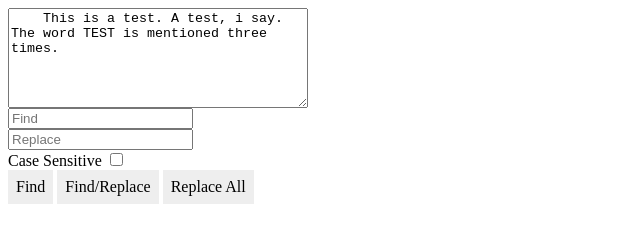
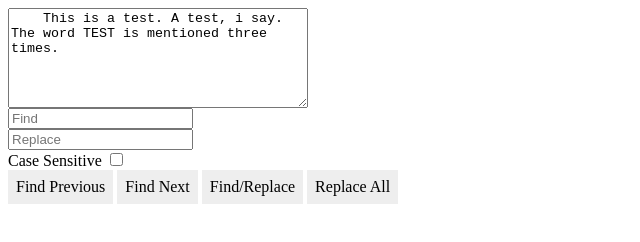
Before and after one commit to AlienKevin/SmartTextarea, a plain HTML site: page index.html in a window 1280 px wide. Shown: the whole page, without its empty margins (0-640 px from the left). Drawn offline with Linux system fonts and the light colour scheme.

Commit message:
Add findPrevious button

```diff
--- a/index.html
+++ b/index.html
@@ -18,7 +18,8 @@
         <input type="text" id="termReplace" name="termReplace" placeholder="Replace" title="Replace"/><br />
         <label for="caseSensitive">Case Sensitive</label>
         <input type="checkbox" name="caseSensitive" id="caseSensitive" title="Match Case"/><br />
-        <span id="find" class="btn">Find</span>
+        <span id="findPrevious" class="btn">Find Previous</span>
+        <span id="findNext" class="btn">Find Next</span>
         <span id="findAndReplace" class="btn">Find/Replace</span>
         <span id="replaceAll" class="btn">Replace All</span>
     </div>
--- a/script.js
+++ b/script.js
@@ -179,7 +179,8 @@ FAR.replaceAll = function () {
     }
 };
 
-document.getElementById("find").addEventListener("click", FAR.findNext);
+document.getElementById("findPrevious").addEventListener("click", FAR.findPrevious);
+document.getElementById("findNext").addEventListener("click", FAR.findNext);
 document.getElementById("findAndReplace").addEventListener("click", FAR.findAndReplace);
 document.getElementById("replaceAll").addEventListener("click", FAR.replaceAll);
 
```
